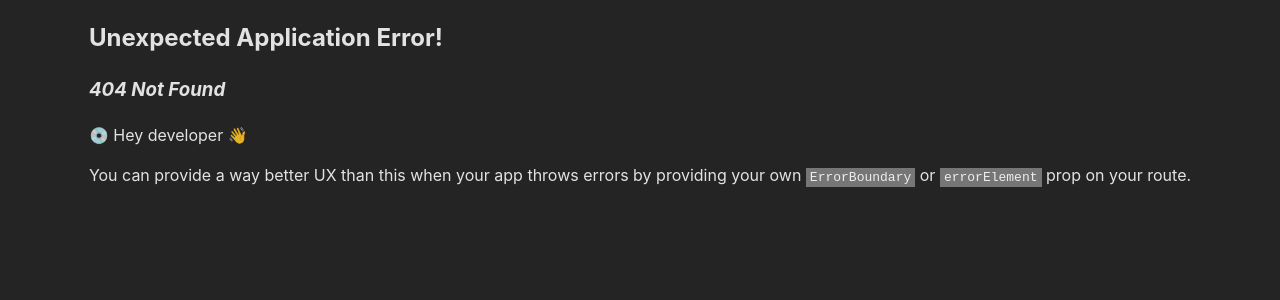
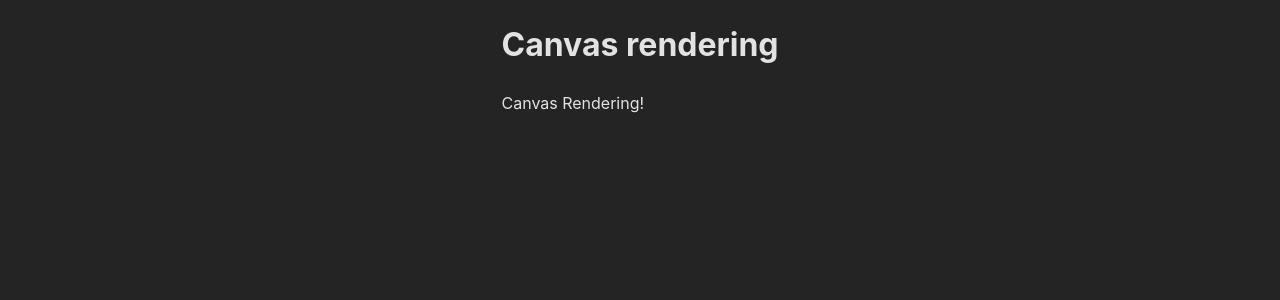
Before and after one commit to mirandaio/react-d3-rendering, a React (Vite) app: page /canvas-rendering in a window 1280 px wide. Before the commit this address had no page. Shown: the top 300 px of the page. Built offline with nearby package versions, Linux system fonts and the light colour scheme.

Commit message:
add canvas rendering page

```diff
--- /dev/null
+++ b/src/components/CanvasRendering.jsx
@@ -0,0 +1,5 @@
+// import * as d3 from 'd3';
+
+export default function CanvasRendering() {
+  return <div>Canvas Rendering!</div>;
+}
--- a/src/main.jsx
+++ b/src/main.jsx
@@ -4,6 +4,7 @@ import { createBrowserRouter, RouterProvider } from 'react-router-dom';
 import Root from './routes/root';
 import ReactRenderingPage from './routes/react-rendering-page';
 import D3RenderingPage from './routes/d3-rendering-page';
+import CanvasRenderingPage from './routes/canvas-rendering-page';
 import './index.css';
 
 const router = createBrowserRouter([
@@ -19,6 +20,10 @@ const router = createBrowserRouter([
     path: '/d3-rendering',
     element: <D3RenderingPage />,
   },
+  {
+    path: '/canvas-rendering',
+    element: <CanvasRenderingPage />,
+  },
 ]);
 
 ReactDOM.createRoot(document.getElementById('root')).render(
--- /dev/null
+++ b/src/routes/canvas-rendering-page.jsx
@@ -0,0 +1,10 @@
+import CanvasRendering from '../components/CanvasRendering';
+
+export default function CanvasRenderingPage() {
+  return (
+    <>
+      <h1>Canvas rendering</h1>
+      <CanvasRendering />
+    </>
+  );
+}
--- a/src/routes/root.jsx
+++ b/src/routes/root.jsx
@@ -12,6 +12,9 @@ export default function Root() {
           <li>
             <Link to="/d3-rendering">D3 rendering</Link>
           </li>
+          <li>
+            <Link to="/canvas-rendering">Canvas rendering</Link>
+          </li>
         </ul>
       </main>
     </>
```
